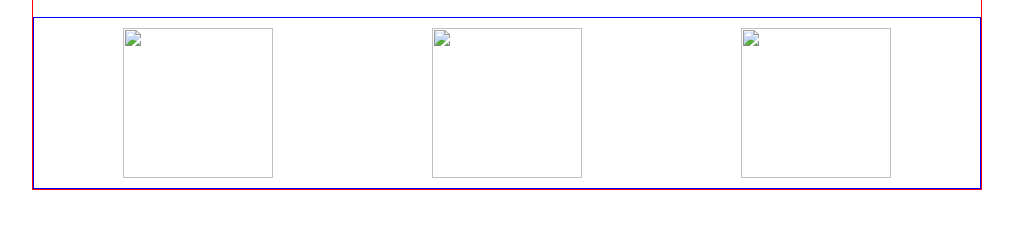
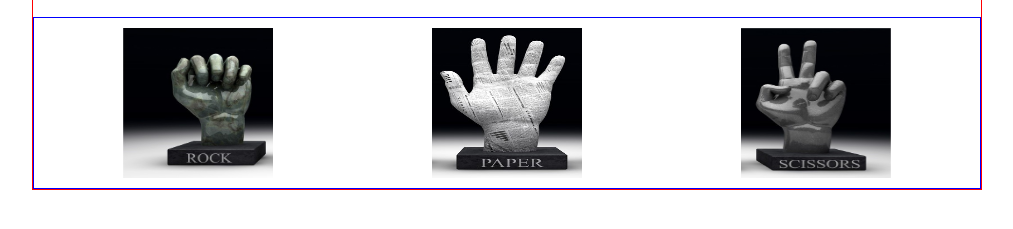
Before and after one commit to ChallaSumanth/rock_paper_scissor, a plain HTML site: page index.html in a window 1280 px wide. Shown: the part 59-288 px from the top of the page, without its empty margins (133-1146 px from the left). Drawn offline with Linux system fonts and the light colour scheme.

Commit message:
Update index.html

```diff
--- a/index.html
+++ b/index.html
@@ -9,9 +9,9 @@
     <div class="container-1">
         <h2>Rock,paper,Scissor</h2>
         <div class="flex-box-1" id="rps">
-            <img src="rock.jfif" id="rock" alt="" height="150" width="150" onclick="rps(this)">
-            <img src="paper.png" id="paper" alt="" height="150" width="150" onclick="rps(this)">
-            <img src="scissor.png" id="scissor" alt="" height="150" width="150" onclick="rps(this)">
+            <img src="rock.jpg" id="rock" alt="" height="150" width="150" onclick="rps(this)">
+            <img src="paper.jpg" id="paper" alt="" height="150" width="150" onclick="rps(this)">
+            <img src="scissor.jpg" id="scissor" alt="" height="150" width="150" onclick="rps(this)">
 
         </div>
 
```
